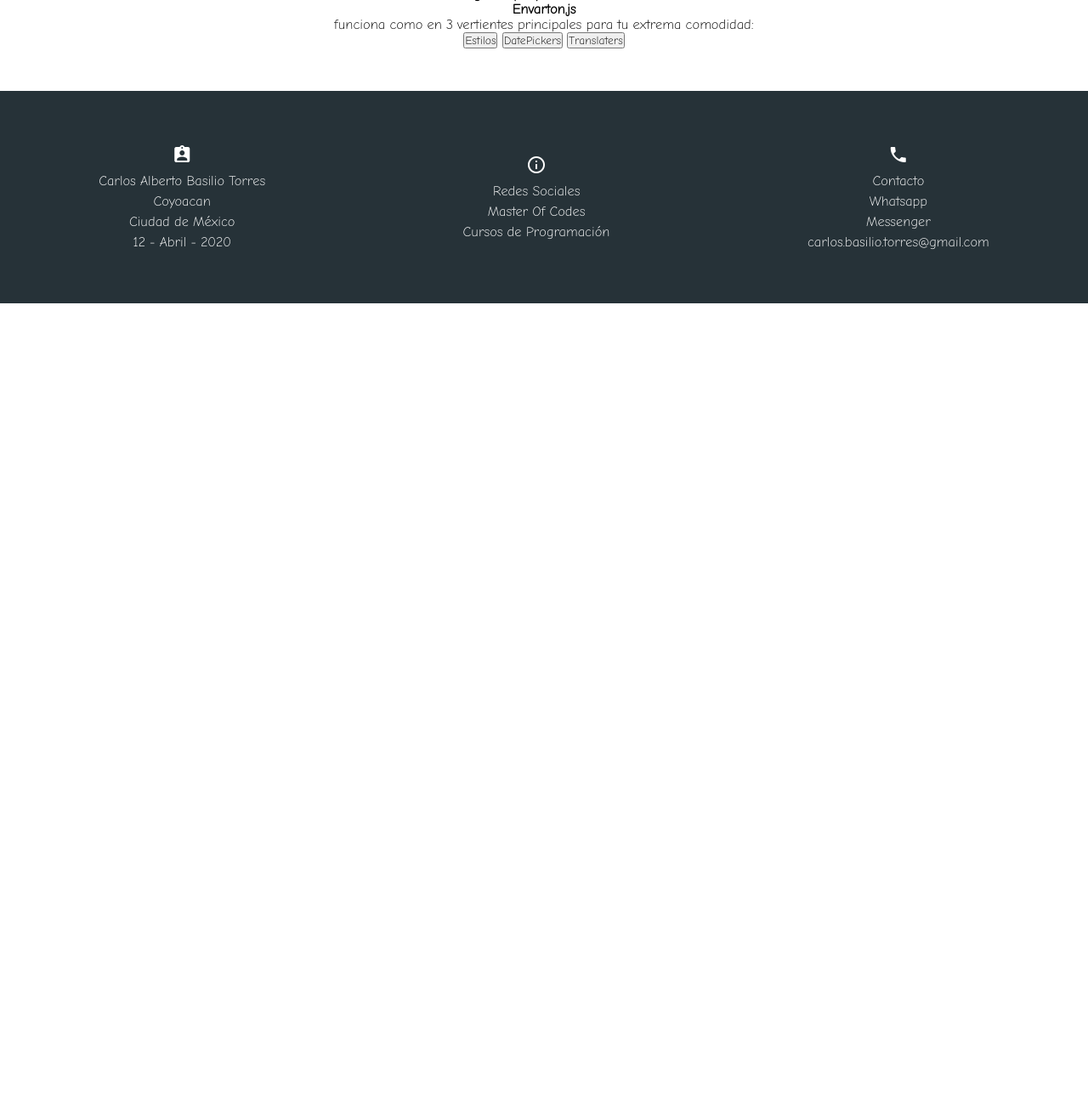
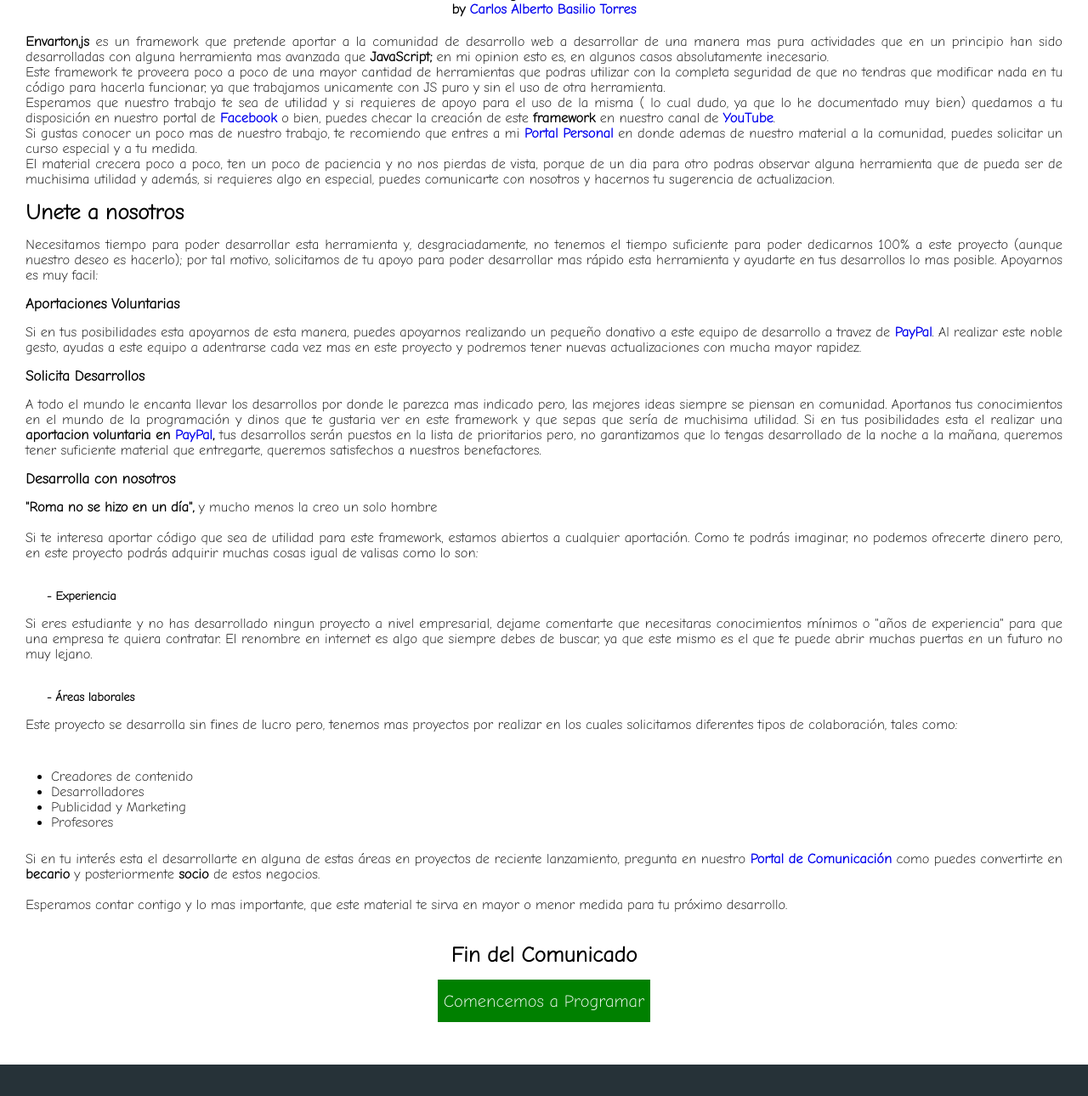
Before and after one commit to CarlosBasilioTorres/envarton, a plain HTML site: page documentacion.html in a window 1280 px wide. Shown: the part 194-1484 px from the top of the page at 85% size. Before the commit the page ends 800 px from the top, so only its background shows below. Drawn offline with nearby package versions, Linux system fonts and the light colour scheme.

Commit message:
Update documentacion.html

```diff
--- a/documentacion.html
+++ b/documentacion.html
@@ -1,6 +1,7 @@
 <!DOCTYPE html>
 <html>
     <head>
+
          <link href="https://fonts.googleapis.com/icon?family=Material+Icons" rel="stylesheet">
          <link href="https://fonts.googleapis.com/css2?family=Comic+Neue:wght@300&display=swap" rel="stylesheet">
          <link rel="stylesheet" href="css/style.css">
@@ -16,7 +17,7 @@
           <ul class="menu-options-row">
             <li><a href="documentacion.html" class="white-text-color"><i class="material-icons">person</i>Documentacion</a></li>
             <li><a href="badges.html" class="white-text-color"><i class="material-icons">attach_file</i>Demos</a></li>
-            <li><a href="collapsible.html" class="white-text-color"><i class="material-icons">next_week</i>Repositorio</a></li>
+            <li><a href="http://gestyy.com/w9UzCs" class="white-text-color"><i class="material-icons">next_week</i>Repositorio</a></li>
             <li><a href="https://carlosbasiliotorres.github.io/CV/" class="white-text-color"><i class="material-icons">contacts</i>Acerca del Desarrollador</a></li>
           </ul>
         </div>
@@ -27,31 +28,77 @@
             <li class="mobile-logo white-text-color"><i class="material-icons logo-envarton">network_wifi</i></li>
             <li><a href="documentacion.html" class="white-text-color"><i class="material-icons" style="color: white;">person</i>Documentacion</a></li>
             <li><a href="badges.html" class="white-text-color"><i class="material-icons" style="color: white;">attach_file</i>Demos</a></li>
-            <li><a href="collapsible.html" class="white-text-color"><i class="material-icons" style="color: white;">next_week</i>Repositorio</a></li>
-            <li><a href="mobile.html" class="white-text-color"><i class="material-icons" style="color: white;">contacts</i>Acerca del desarrollador</a>
+            <li><a href="http://gestyy.com/w9UzCs" class="white-text-color"><i class="material-icons" style="color: white;">next_week</i>Repositorio</a></li>
+            <li><a href="https://carlosbasiliotorres.github.io/CV/" class="white-text-color"><i class="material-icons" style="color: white;">contacts</i>Acerca del desarrollador</a>
             </li>
         </ul>
       </div>
 
-
            <div class="titulo-principal">
                EN <i class="material-icons green-dark-4-text-color">network_wifi</i>ART <i class="material-icons green-dark-4-text-color">offline_pin</i>N
            </div>
+           <div class="desarrollador center">
+                <p><b>Desarrollo original de Master Of Codes</b></p>
+                <p><b>by<a href="https://github.com/CarlosBasilioTorres"> Carlos Alberto Basilio Torres</a></b></p>
+            </div>
 
-           <section class="center">
-               <h4><b>Algo simple para comenzar</b></h4>
-               <p class="center">
-                   <b>Envarton.js</b> funciona como en 3 vertientes principales para tu extrema comodidad:
+           <section class="normal-padding justify principal-content">
+               <p>
+                   <b>Envarton.js</b> es un framework que pretende aportar a la comunidad de desarrollo web a desarrollar de una manera mas pura actividades que en un principio han sido desarrolladas con alguna herramienta mas avanzada que <b>JavaScript;</b> en mi opinion esto es, en algunos casos absolutamente inecesario.
+               </p>
+               <p>
+                   Este framework te proveera poco a poco de una mayor cantidad de herramientas que podras utilizar con la completa seguridad de que no tendras que modificar nada en tu código para hacerla funcionar, ya que trabajamos unicamente con JS puro y sin el uso de otra herramienta.
                </p>
 
-               <div class="envarton-carrousel">
-                   <div class="carrousel-controller">
-                       <button class="controller-item">Estilos</button>
-                       <button class="controller-item">DatePickers</button>
-                       <button class="controller-item">Translaters</button>
+               <p>
+                    Esperamos que nuestro trabajo te sea de utilidad y si requieres de apoyo para el uso de la misma ( lo cual dudo, ya que lo he documentado muy bien) quedamos a tu disposición en nuestro portal de <a href="https://www.facebook.com/MasterOfCodes/"><b>Facebook</b></a> o bien, puedes checar la creación de este <b>framework</b> en nuestro canal de <a href="https://www.youtube.com/channel/UCmCAXUIXogvqxd-25YMs0xw?view_as=subscriber"><b>YouTube</b></a>.
+               </p>
+
+               <p> Si gustas conocer un poco mas de nuestro trabajo, te recomiendo que entres a mi <a href="https://carlosbasiliotorres.github.io/CV/"><b>Portal Personal</b></a> en donde ademas de nuestro material a la comunidad, puedes solicitar un curso especial y a tu medida.</p>
+
+               <p>
+                   El material crecera poco a poco, ten un poco de paciencia y no nos pierdas de vista, porque de un dia para otro podras observar alguna herramienta que de pueda ser de muchisima utilidad y además, si requieres algo en especial, puedes comunicarte con nosotros y hacernos tu sugerencia de actualizacion.
+               </p>
+
+               <h2 class="subtitulo">Unete a nosotros</h2>
+               <p>
+                   Necesitamos tiempo para poder desarrollar esta herramienta y, desgraciadamente, no tenemos el tiempo suficiente para poder dedicarnos 100% a este proyecto (aunque nuestro deseo es hacerlo); por tal motivo, solicitamos de tu apoyo para poder desarrollar mas rápido esta herramienta y ayudarte en tus desarrollos lo mas posible. Apoyarnos es muy facil:
+               </p>
+               <h3 class="subtitulo2"><b>Aportaciones Voluntarias</b></h3>
+               <p>
+                   Si en tus posibilidades esta apoyarnos de esta manera, puedes apoyarnos realizando un pequeño donativo a este equipo de desarrollo a travez de <a href="https://www.paypal.me/CursosdeProgramacion?locale.x=es_XC"><b>PayPal</b></a>. Al realizar este noble gesto, ayudas a este equipo a adentrarse cada vez mas en este proyecto y podremos tener nuevas actualizaciones con mucha mayor rapidez.
+               </p>
+               <h3 class="subtitulo2"><b>Solicita Desarrollos</b></h3>
+               <p>
+                   A todo el mundo le encanta llevar los desarrollos por donde le parezca mas indicado pero, las mejores ideas siempre se piensan en comunidad. Aportanos tus conocimientos en el mundo de la programación y dinos que te gustaria ver en este framework y que sepas que sería de muchisima utilidad. Si en tus posibilidades esta el realizar una <b>aportacion voluntaria en <a href="https://www.paypal.me/CursosdeProgramacion?locale.x=es_XC">PayPal</a>,</b> tus desarrollos serán puestos en la lista de prioritarios pero, no garantizamos que lo tengas desarrollado de la noche a la mañana, queremos tener suficiente material que entregarte, queremos satisfechos a nuestros benefactores.
+               </p>
+               <h3 class="subtitulo2"><b>Desarrolla con nosotros</b></h3>
+               <p>
+                   <b>"Roma no se hizo en un día", </b> y mucho menos la creo un solo hombre <br><br>
+                   Si te interesa aportar código que sea de utilidad para este framework, estamos abiertos a cualquier aportación. Como te podrás imaginar, no podemos ofrecerte dinero pero, en este proyecto podrás adquirir muchas cosas igual de valisas como lo son: <br><br>
+                   <h4 class="subtitulo3">- Experiencia</h4>
+                   Si eres estudiante y no has desarrollado ningun proyecto a nivel empresarial, dejame comentarte que necesitaras conocimientos mínimos o "años de experiencia" para que una empresa te quiera contratar. El renombre en internet es algo que siempre debes de buscar, ya que este mismo es el que te puede abrir muchas puertas en un futuro no muy lejano. <br><br>
+                   <h4 class="subtitulo3">- Áreas laborales</h4>
+                   Este proyecto se desarrolla sin fines de lucro pero, tenemos mas proyectos por realizar en los cuales solicitamos diferentes tipos de colaboración, tales como: <br><br>
+
+                   <ul class="super-list normal-padding">
+                       <li>Creadores de contenido</li>
+                       <li>Desarrolladores</li>
+                       <li>Publicidad y Marketing</li>
+                       <li>Profesores</li>
+                   </ul>
+
+               </p>
+               <p>Si en tu interés esta el desarrollarte en alguna de estas áreas en proyectos de reciente lanzamiento, pregunta en nuestro <b><a href="https://www.facebook.com/MasterOfCodes/">Portal de Comunicación</a></b> como puedes convertirte en <b>becario</b> y posteriormente <b>socio</b> de estos negocios.</p>
+               <br>
+               <p>Esperamos contar contigo y lo mas importante, que este material te sirva en mayor o menor medida para tu próximo desarrollo.</p>
+           </section>
+
+               <div class="center">
+                   <h2 class="subtitulo">Fin del Comunicado</h2>
+                   <a href="documentacion.html" class="green-btn btn-radio-style center">Comencemos a Programar</a>
                </div>
-               </div>
-           </section>
+
            <footer class="page-footer grey-dark-4 columns-row-3 white-text-color">
                     <div class="footer-item-col">
                         <div><i class="material-icons">assignment_ind</i></div>
@@ -80,29 +127,8 @@
                         <div>carlos.basilio.torres@gmail.com</div>
                     </div>
             </footer>
-
-    <script src="https://ajax.googleapis.com/ajax/libs/jquery/3.4.1/jquery.min.js"></script>
-      <script type="text/javascript" src="js/materialize.js"></script>
-      <script type="text/javascript" src="js/materialize.min.js"></script>
+      <script type="text/javascript" src="js/envartonDatePicker.js"></script>
       <script type="text/javascript" src="js/envartonDinamicStyles.js"></script>
-      <script type="text/javascript" src="js/envartonDatePicker.js"></script>
-
-      <script>
-          document.addEventListener('DOMContentLoaded', function() {
-            var elems = document.querySelectorAll('.sidenav');
-            var instances = M.Sidenav.init(elems, options);
-            var elems = document.querySelectorAll('.fixed-action-btn');
-            var instances = M.FloatingActionButton.init(elems, options);
-          });
-
-          // Or with jQuery
-
-          $(document).ready(function(){
-            $('.sidenav').sidenav();
-            $('.fixed-action-btn').floatingActionButton();
-          });
-     </script>
-
      <script>
           (function(){
               let date  = new Date();
```
Lines whose indentation alone changed are shown as unchanged.
